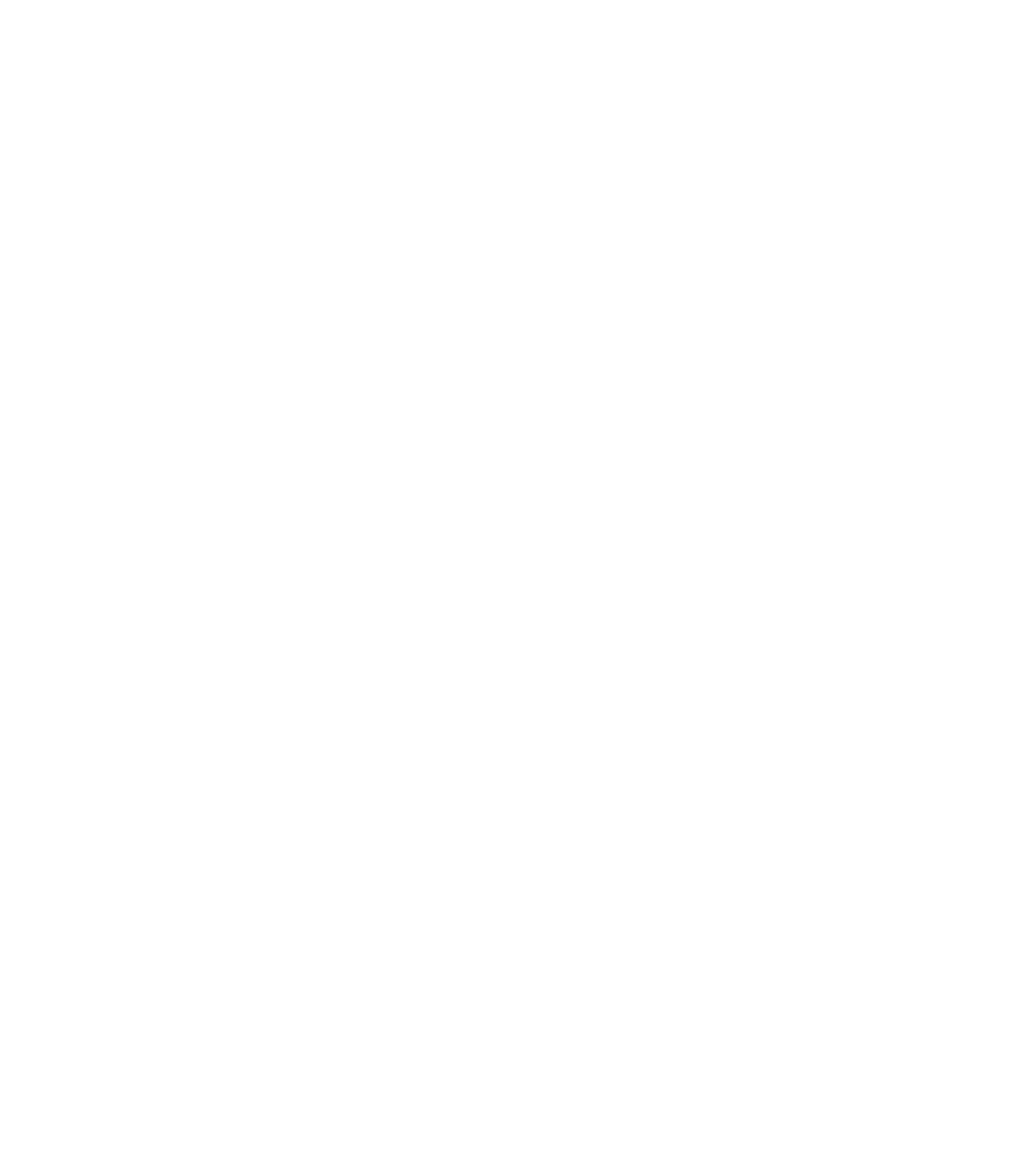
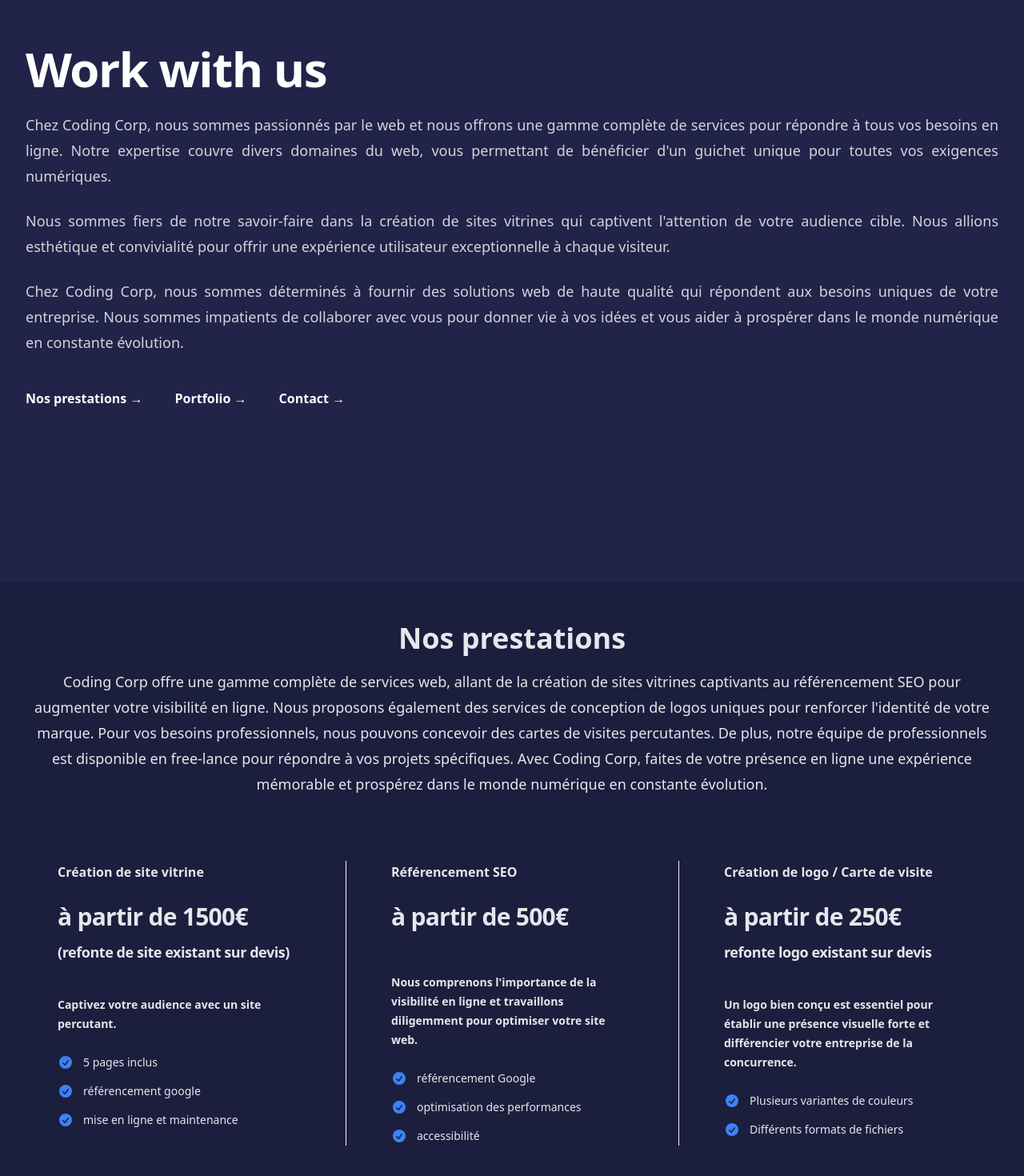
Before and after one commit to mohamedehn/coding-corp, a Next.js app: page / in a window 1280 px wide. Shown: the part 872-2342 px from the top of the page at 80% size. Before the commit the page ends 800 px from the top, so only its background shows below. Built offline with nearby package versions, Linux system fonts and the light colour scheme.

Commit message:
Prestations sections done

```diff
--- /dev/null
+++ b/components/about.js
@@ -0,0 +1,65 @@
+const links = [
+    { name: 'Nos prestations', href: '#' },
+    { name: 'Portfolio', href: '#' },
+    { name: 'Contact', href: '#' },
+  ]
+
+  export default function About () {
+
+    return (
+      <div className="relative overflow-hidden bg-[#212348] py-24 sm:py-32 h-screen" id="#about">
+        <div
+          className="hidden sm:absolute sm:-top-10 sm:right-1/2 sm:-z-10 sm:mr-10 sm:block sm:transform-gpu sm:blur-3xl"
+          aria-hidden="true"
+        >
+          <div
+            className="aspect-[1097/845] w-[68.5625rem] bg-gradient-to-tr from-[#ff4694] to-[#776fff] opacity-20"
+            style={{
+              clipPath:
+                'polygon(74.1% 44.1%, 100% 61.6%, 97.5% 26.9%, 85.5% 0.1%, 80.7% 2%, 72.5% 32.5%, 60.2% 62.4%, 52.4% 68.1%, 47.5% 58.3%, 45.2% 34.5%, 27.5% 76.7%, 0.1% 64.9%, 17.9% 100%, 27.6% 76.8%, 76.1% 97.7%, 74.1% 44.1%)',
+            }}
+          />
+        </div>
+        <div
+          className="absolute -top-52 left-1/2 -z-10 -translate-x-1/2 transform-gpu blur-3xl sm:top-[-28rem] sm:ml-16 sm:translate-x-0 sm:transform-gpu"
+          aria-hidden="true"
+        >
+          <div
+            className="aspect-[1097/845] w-[68.5625rem] bg-gradient-to-tr from-[#ff4694] to-[#776fff] opacity-20"
+            style={{
+              clipPath:
+                'polygon(74.1% 44.1%, 100% 61.6%, 97.5% 26.9%, 85.5% 0.1%, 80.7% 2%, 72.5% 32.5%, 60.2% 62.4%, 52.4% 68.1%, 47.5% 58.3%, 45.2% 34.5%, 27.5% 76.7%, 0.1% 64.9%, 17.9% 100%, 27.6% 76.8%, 76.1% 97.7%, 74.1% 44.1%)',
+            }}
+          />
+        </div>
+        <div className="mx-auto max-w-7xl px-6 lg:px-8">
+          <div className="mx-auto lg:mx-0">
+            <h2 className="text-4xl font-bold tracking-tight text-white sm:text-6xl text-justify">Work with us</h2>
+            <p className="mt-6 text-lg leading-8 text-gray-300 text-justify">
+            Chez Coding Corp, nous sommes passionnés par le web et nous offrons une gamme complète de services pour répondre à tous vos besoins
+            en ligne. Notre expertise couvre divers domaines du web, vous permettant de bénéficier d&apos;un guichet unique pour toutes vos exigences
+            numériques.
+            </p>
+            <p className="mt-6 text-lg leading-8 text-gray-300 text-justify">
+                Nous sommes fiers de notre savoir-faire dans la création de sites vitrines qui captivent l&apos;attention de votre audience cible.
+                Nous allions esthétique et convivialité pour offrir une expérience utilisateur exceptionnelle à chaque visiteur.
+            </p>
+            <p className="mt-6 text-lg leading-8 text-gray-300 text-justify">
+                Chez Coding Corp, nous sommes déterminés à fournir des solutions web de haute qualité qui répondent aux besoins uniques de
+                votre entreprise. Nous sommes impatients de collaborer avec vous pour donner vie à vos idées et vous aider à prospérer
+                dans le monde numérique en constante évolution.
+            </p>
+          </div>
+          <div className="mx-auto mt-10 max-w-2xl lg:mx-0 lg:max-w-none">
+            <div className="grid grid-cols-1 gap-x-8 gap-y-6 text-base font-semibold leading-7 text-white sm:grid-cols-2 md:flex lg:gap-x-10">
+              {links.map((link) => (
+                <a key={link.name} href={link.href}>
+                  {link.name} <span aria-hidden="true">&rarr;</span>
+                </a>
+              ))}
+            </div>
+          </div>
+        </div>
+      </div>
+    )
+  }
--- a/components/hero.js
+++ b/components/hero.js
@@ -2,7 +2,7 @@
 import { Dialog } from '@headlessui/react'
 import { Bars3Icon, XMarkIcon } from '@heroicons/react/24/outline'
 import Image from 'next/image'
-import coding from '../public/assets/Coding.png'
+import coding from '../public/assets/Coding2.png'
 
 const navigation = [
   { name: 'Accueil', href: '#accueil' },
@@ -15,23 +15,23 @@
   const [mobileMenuOpen, setMobileMenuOpen] = useState(false)
 
   return (
-    <div className="h-screen bg-[#1b1e3d]">
+    <div className="h-auto sm:h-screen bg-[#1b1e3d]">
       <header className="absolute inset-x-0 top-0 z-50 h-screen">
         <nav className="flex items-center justify-between p-6 lg:px-8" aria-label="Global">
           <div className="flex lg:flex-1">
             <a href="#" className="-m-1.5 p-1.5">
               <span className="sr-only">Your Company</span>
               <Image
-                className="w-auto h-[140px] absolute top-0 right-0 left-0 bottom-0"
+                className="w-auto h-[150px] absolute top-0 right-0 left-0 bottom-0"
                 src={coding}
-                alt=""
+                alt="/"
               />
             </a>
           </div>
           <div className="flex lg:hidden">
             <button
               type="button"
-              className="-m-2.5 inline-flex items-center justify-center rounded-md p-2.5 text-gray-700"
+              className="-m-2.5 inline-flex items-center justify-center rounded-md p-2.5 text-gray-300"
               onClick={() => setMobileMenuOpen(true)}
             >
               <span className="sr-only">Open main menu</span>
@@ -40,7 +40,7 @@
           </div>
           <div className="hidden lg:flex lg:gap-x-12 justify-center pt-5">
             {navigation.map((item) => (
-              <a key={item.name} href={item.href} className="text-lg font-semibold leading-6 text-gray-200">
+              <a key={item.name} href={item.href} className="text-lg font-semibold leading-6 text-gray-200 hover:text-gray-500">
                 {item.name}
               </a>
             ))}
@@ -48,19 +48,19 @@
         </nav>
         <Dialog as="div" className="lg:hidden" open={mobileMenuOpen} onClose={setMobileMenuOpen}>
           <div className="fixed inset-0 z-50" />
-          <Dialog.Panel className="fixed inset-y-0 right-0 z-50 w-full overflow-y-auto bg-white px-6 py-6 sm:max-w-sm sm:ring-1 sm:ring-gray-900/10">
+          <Dialog.Panel className="fixed inset-y-0 right-0 z-50 w-full overflow-y-auto bg-[#1b1e3d] px-6 py-6 sm:max-w-sm sm:ring-1 sm:ring-gray-900/10">
             <div className="flex items-center justify-between">
               <a href="#" className="-m-1.5 p-1.5">
                 <span className="sr-only">Your Company</span>
                 <Image
                   className="h-8 w-auto"
-                  src=""
-                  alt=""
+                  src={coding}
+                  alt="/"
                 />
               </a>
               <button
                 type="button"
-                className="-m-2.5 rounded-md p-2.5 text-gray-700"
+                className="-m-2.5 rounded-md p-2.5 text-gray-300"
                 onClick={() => setMobileMenuOpen(false)}
               >
                 <span className="sr-only">Close menu</span>
@@ -74,7 +74,7 @@
                     <a
                       key={item.name}
                       href={item.href}
-                      className="-mx-3 block rounded-lg px-3 py-2 text-base font-semibold leading-7 text-gray-200 hover:bg-gray-50"
+                      className="-mx-3 block rounded-lg px-3 py-2 text-base font-semibold leading-7 text-gray-200 hover:text-gray-500"
                     >
                       {item.name}
                     </a>
@@ -121,7 +121,7 @@
             </p>
             <div className="mt-10 flex items-center justify-center gap-x-6">
               <a
-                href="#"
+                href="#about"
                 className="rounded-md bg-blue-600 px-3.5 py-2.5 text-sm font-semibold text-gray-200 shadow-sm hover:bg-blue-500 focus-visible:outline focus-visible:outline-2 focus-visible:outline-offset-2 focus-visible:outline-indigo-600"
               >
                 En savoir plus
--- /dev/null
+++ b/components/prestations.js
@@ -0,0 +1,83 @@
+import { CheckCircleIcon } from '@heroicons/react/20/solid'
+
+const tiers = [
+  {
+    name: 'Création de site vitrine',
+    id: 'tier-basic',
+    href: '#',
+    price: { monthly: 'à partir de 1500€', other: "(refonte de site existant sur devis)"},
+    description: 'Captivez votre audience avec un site percutant.',
+    features: ["5 pages inclus", "référencement google", "mise en ligne et maintenance"],
+  },
+  {
+    name: 'Référencement SEO',
+    id: 'tier-essential',
+    href: '#',
+    price: { monthly: 'à partir de 500€'},
+    description: "Nous comprenons l'importance de la visibilité en ligne et travaillons diligemment pour optimiser votre site web.",
+    features: [
+      'référencement Google',
+      'optimisation des performances',
+      'accessibilité'
+    ],
+  },
+  {
+    name: 'Création de logo / Carte de visite',
+    id: 'tier-growth',
+    href: '#',
+    price: { monthly: 'à partir de 250€', other:'refonte logo existant sur devis' },
+    description: "Un logo bien conçu est essentiel pour établir une présence visuelle forte et différencier votre entreprise de la concurrence.",
+    features: [
+      'Plusieurs variantes de couleurs',
+      'Différents formats de fichiers',
+
+    ],
+  },
+]
+
+export default function Prestations() {
+  return (
+    <div className="bg-[#1b1e3d] py-10 sm:py-14 h-screen">
+      <div className="mx-auto max-w-7xl px-6 lg:px-8">
+        <div className="mx-auto max-w-4xl sm:text-center">
+          <h2 className="text-4xl font-semibold leading-7 text-gray-200">Nos prestations</h2>
+          {/* <p className="mt-2 text-2xl font-bold tracking-tight text-gray-200 sm:text-3xl">
+            Choose the right plan for&nbsp;you
+          </p> */}
+        </div>
+        <p className="mx-auto mt-6 text-lg leading-8 text-gray-200 sm:text-center">
+            Coding Corp offre une gamme complète de services web, allant de la création de sites vitrines captivants au référencement SEO
+            pour augmenter votre visibilité en ligne. Nous proposons également des services de conception de logos uniques pour renforcer
+            l&apos;identité de votre marque. Pour vos besoins professionnels, nous pouvons concevoir des cartes de visites
+            percutantes. De plus, notre équipe de professionnels est disponible en free-lance pour répondre à vos projets spécifiques.
+            Avec Coding Corp, faites de votre présence en ligne une expérience mémorable et prospérez dans le monde numérique en constante
+            évolution.
+        </p>
+        <div className="mt-20 flow-root">
+          <div className="isolate -mt-16 grid max-w-sm grid-cols-1 gap-y-16 divide-y divide-gray-100 sm:mx-auto lg:-mx-8 lg:mt-0 lg:max-w-none lg:grid-cols-3 lg:divide-x lg:divide-y-0 xl:-mx-4">
+            {tiers.map((tier) => (
+              <div key={tier.id} className="pt-16 lg:px-8 lg:pt-0 xl:px-14">
+                <h3 id={tier.id} className="text-base font-semibold leading-7 text-gray-200">
+                  {tier.name}
+                </h3>
+                <p className="mt-6 flex items-baseline gap-x-1">
+                  <span className="text-3xl font-bold tracking-tight text-gray-200">{tier.price.monthly}</span>
+                </p>
+                <p className='text-lg font-bold tracking-tight text-gray-200 pt-3'>{tier.price.other}</p>
+                <p className="mt-10 text-sm font-semibold leading-6 text-gray-200">{tier.description}</p>
+                <ul role="list" className="mt-6 space-y-3 text-sm leading-6 text-gray-200">
+                  {tier.features.map((feature) => (
+                    <li key={feature} className="flex gap-x-3">
+                      <CheckCircleIcon className="h-6 w-5 flex-none text-blue-500" aria-hidden="true" />
+                      {feature}
+                    </li>
+                  ))}
+                </ul>
+              </div>
+            ))}
+          </div>
+        </div>
+      </div>
+    </div>
+  )
+}
--- a/pages/index.js
+++ b/pages/index.js
@@ -2,6 +2,8 @@
 import { Inter } from 'next/font/google';
 import Head from 'next/head';
 import Hero from '../components/hero';
+import About from '@/components/about';
+import Prestations from '@/components/prestations';
 
 const inter = Inter({ subsets: ['latin'] })
 
@@ -15,6 +17,8 @@
         <meta name ="description" content=""/>
       </Head>
       <Hero/>
+      <About/>
+      <Prestations/>
       </>
   )
 }
```
Also changed, not shown: public/assets/Coding2.png (added).
